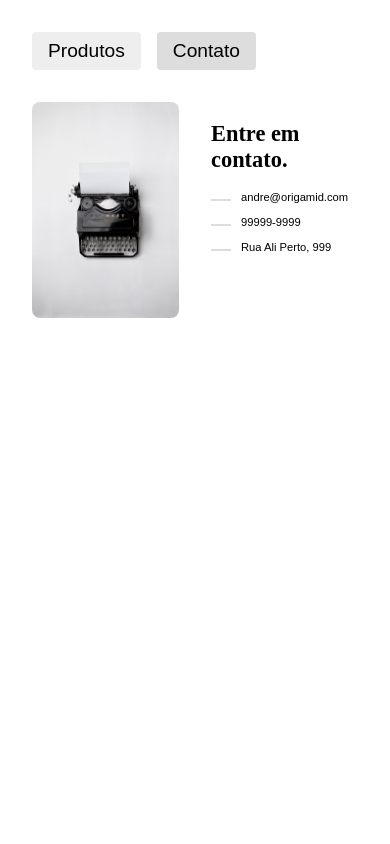
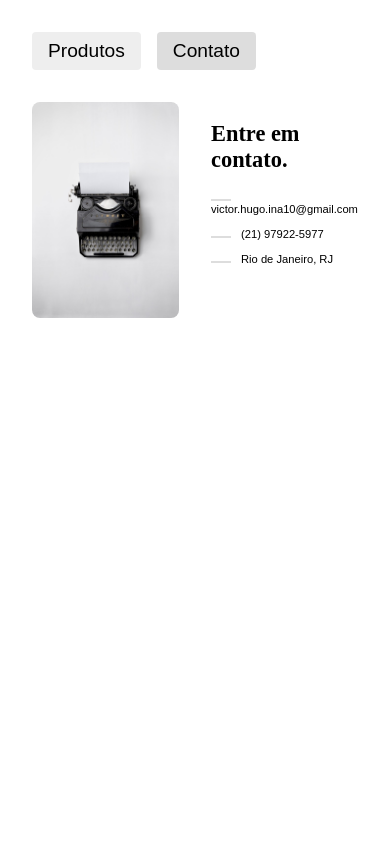
Before and after one commit to vitoinacio/GaleriaProdutos, a React (Vite) app: page /contato in a window 390 px wide. Shown: the top 844 px of the page. Built offline with nearby package versions, Linux system fonts and the light colour scheme.

Commit message:
adicao da responsividade

```diff
--- a/src/Components/Contato.jsx
+++ b/src/Components/Contato.jsx
@@ -11,9 +11,9 @@ const Contato = () => {
       <div>
         <h1>Entre em contato.</h1>
         <ul className={styles.dados}>
-          <li>andre@origamid.com</li>
-          <li>99999-9999</li>
-          <li>Rua Ali Perto, 999</li>
+          <li>victor.hugo.ina10@gmail.com</li>
+          <li>(21) 97922-5977</li>
+          <li>Rio de Janeiro, RJ</li>
         </ul>
       </div>
     </section>
```
